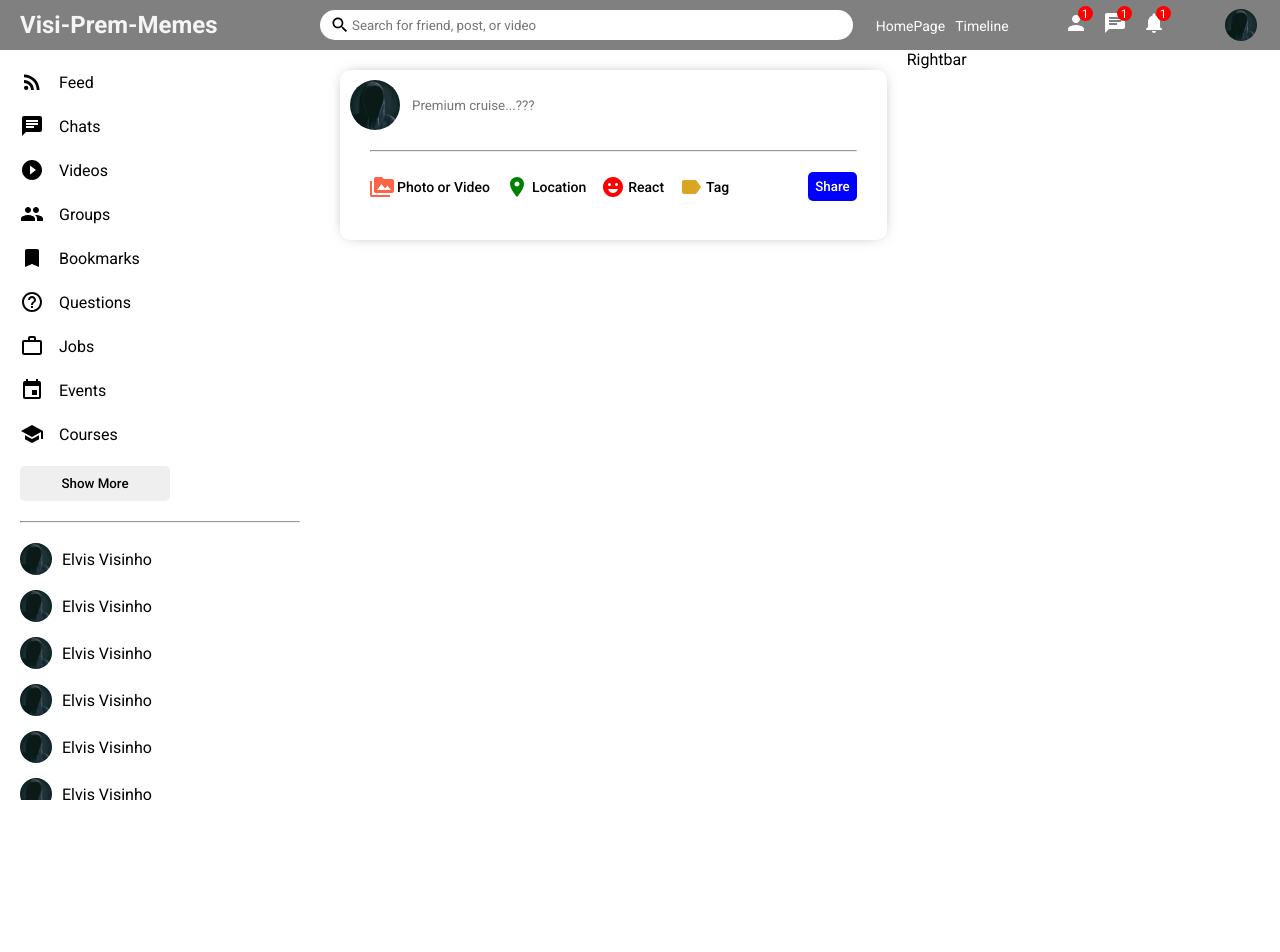
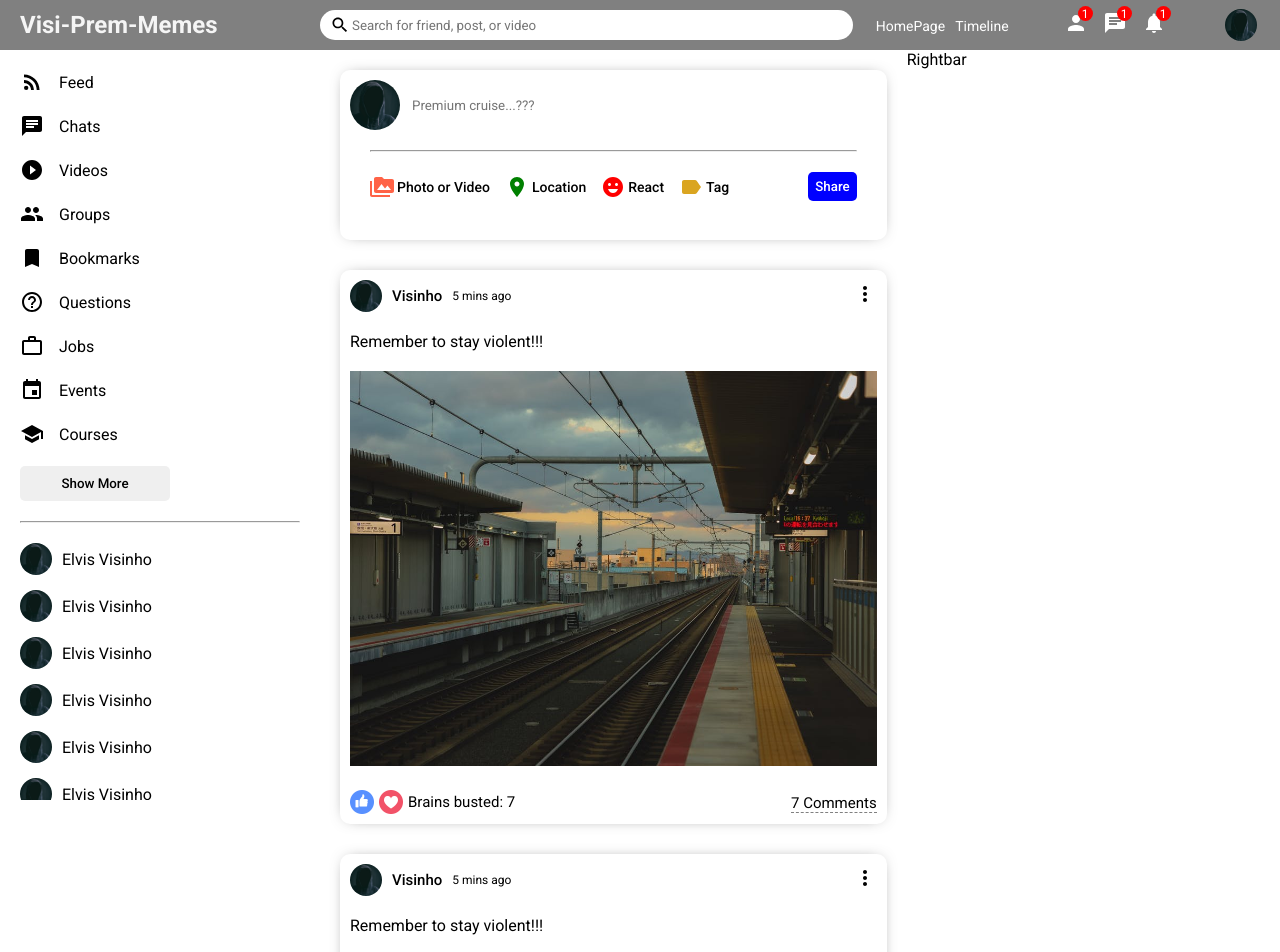
Before and after one commit to Visinho/Visi-Prem-Memes-Frontend, a React (Create React App) app: page / in a window 1280 px wide. Shown: the top 952 px of the page. Before the commit the page ends 800 px from the top, so only its background shows below. Built offline with nearby package versions, Linux system fonts and the light colour scheme.

Commit message:
Post component completed

```diff
--- a/src/components/feed/Feed.jsx
+++ b/src/components/feed/Feed.jsx
@@ -1,12 +1,21 @@
 import React from 'react';
 import "./feed.css";
 import Share from '../share/Share';
+import Post from '../post/Post';
 
 const Feed = () => {
   return (
     <div className='feed'>
       <div className='feedWrapper'>
         <Share />
+        <Post />
+        <Post />
+        <Post />
+        <Post />
+        <Post />
+        <Post />
+        <Post />
+        <Post />
       </div>
     </div>
   )
--- /dev/null
+++ b/src/components/post/Post.jsx
@@ -0,0 +1,40 @@
+import React from 'react';
+import "./post.css";
+import { MoreVert } from '@material-ui/icons';
+
+const Post = () => {
+  return (
+    <div className='post'>
+      <div className="postWrapper">
+        <div className='postTop'>
+            <div className="postTopLeft">
+                <img className='postProfileImg' src='/assets/person/default.jpg' alt='image' />
+                <span className="postUsername">Visinho</span>
+                <span className="postDate">5 mins ago</span>
+            </div>
+            <div className="postTopRight">
+                <MoreVert />
+            </div>
+        </div>
+        <div className='postCenter'>
+            <span className="postText">
+                Remember to stay violent!!!
+            </span>
+            <img className='postImg' src='assets/post/1.jpeg' alt='' />
+        </div>
+        <div className='postBottom'>
+            <div className="postBottomLeft">
+                <img className='likeIcon' src='assets/like.png' alt='Like' />
+                <img className='likeIcon' src='assets/heart.png' alt='heart' />
+                <span className='postLikeCounter'>Brains busted: 7</span>
+            </div>
+            <div className="postBottomRight">
+                <span className="postCommentText">7 Comments</span>
+            </div>
+        </div>
+      </div>
+    </div>
+  )
+}
+
+export default Post
--- /dev/null
+++ b/src/components/post/post.css
@@ -0,0 +1,78 @@
+.post {
+    width: 100%;
+    border-radius: 10px;
+    -webkit-box-shadow: 0px 0px 16px -8px rgba(0, 0, 0, 0.68);
+    box-shadow: 0px 0px 16px -8px rgba(0, 0, 0, 0.68);
+    margin: 30px 0;
+  }
+
+  .postWrapper {
+    padding: 10px;
+  }
+
+  .postTop {
+    display: flex;
+    align-items: center;
+    justify-content: space-between;
+  }
+
+  .postTopLeft {
+    display: flex;
+    align-items: center;
+  }
+
+  .postProfileImg {
+    width: 32px;
+    height: 32px;
+    border-radius: 50%;
+    object-fit: cover;
+  }
+
+  .postUsername {
+    font-size: 15px;
+    font-weight: 500;
+    margin: 0 10px;
+  }
+
+  .postDate{
+      font-size: 12px;
+  }
+
+  .postCenter{
+      margin: 20px 0;
+  }
+
+  .postImg{
+      margin-top: 20px;
+      width: 100%;
+      max-height: 500px;
+      object-fit: contain;
+  }
+
+  .postBottom{
+      display: flex;
+      align-items: center;
+      justify-content: space-between;
+  }
+
+  .postBottomLeft{
+      display: flex;
+      align-items: center;
+  }
+
+  .likeIcon{
+      width: 24px;
+      height: 24px;
+      margin-right: 5px;
+      cursor: pointer;
+  }
+
+  .postLikeCounter{
+      font-size: 15px;
+  }
+
+  .postCommentText{
+      cursor: pointer;
+      border-bottom: 1px dashed gray;
+      font-size: 15px;
+  }
```
